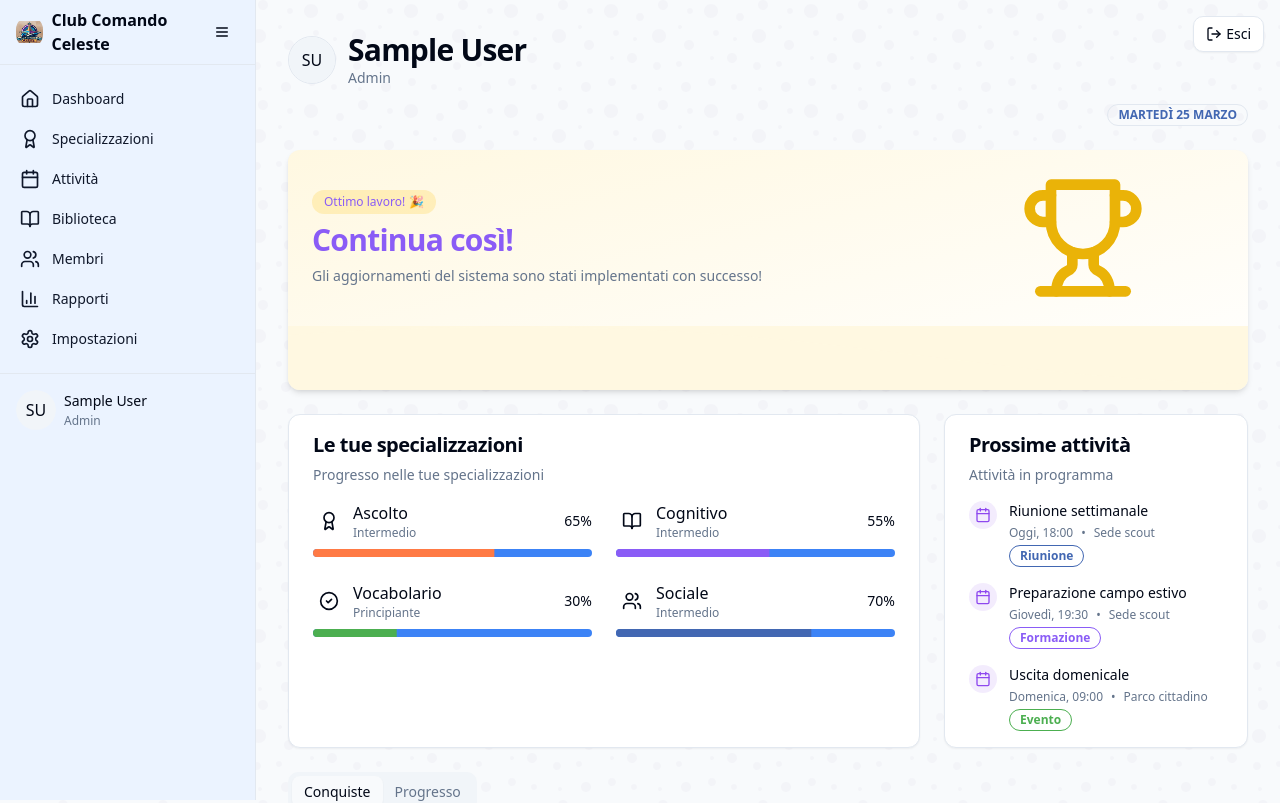
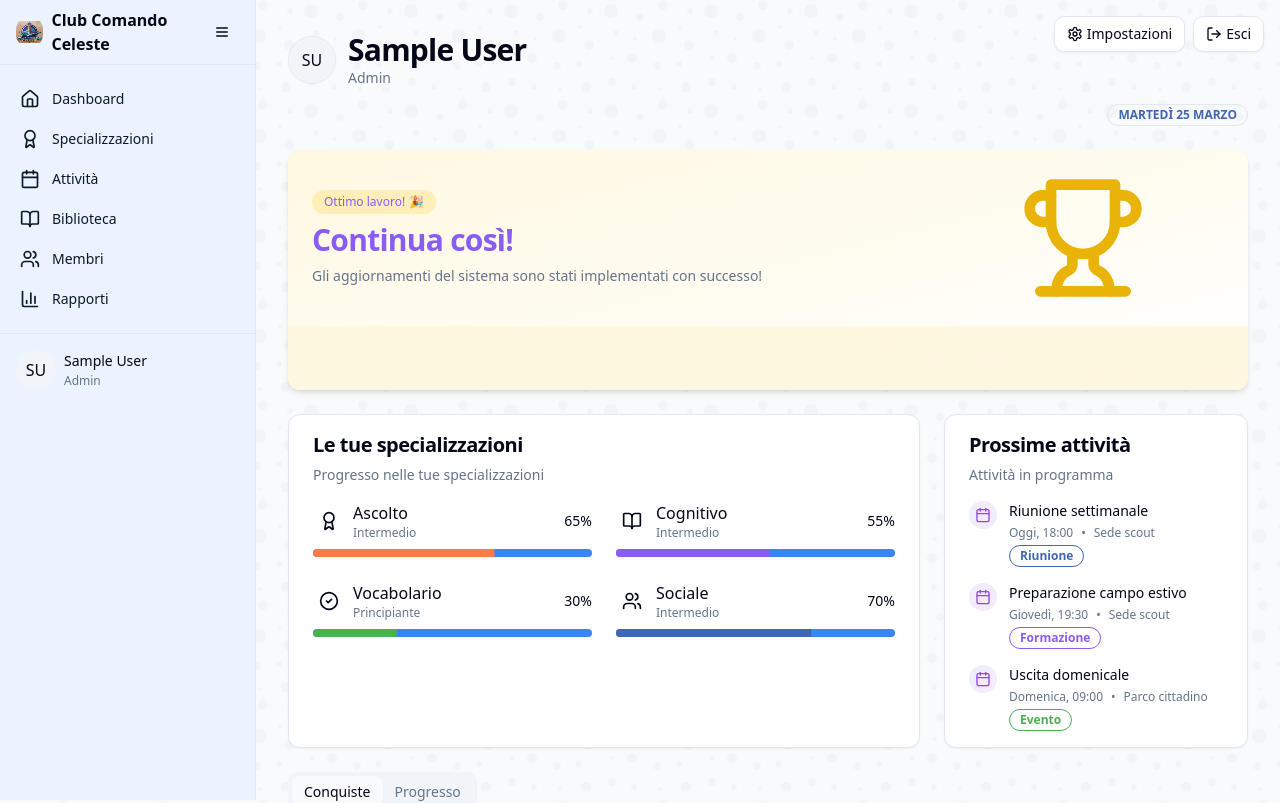
Before and after one commit to helpdesk270/scoutmanagers, a React (Vite) app: page / in a window 1280 px wide. Shown: the top 803 px of the page. Built offline with nearby package versions, Linux system fonts and the light colour scheme; sample sign-in values are in the browser's storage.

Commit message:
Fix: Move settings button to the left
Move the settings button to the left side of the "Esci" button.

```diff
--- a/src/components/MobileNavigation.tsx
+++ b/src/components/MobileNavigation.tsx
@@ -54,12 +54,6 @@ const MobileNavigation: React.FC = () => {
       icon: <BarChart3 className="h-5 w-5" />,
       path: "/rapporti",
       allowed: ["direttore", "admin"]
-    },
-    {
-      title: "Impostazioni",
-      icon: <Settings className="h-5 w-5" />,
-      path: "/impostazioni",
-      allowed: ["integrante", "animatore", "direttore", "admin"]
     }
   ];
 
--- a/src/components/Sidebar.tsx
+++ b/src/components/Sidebar.tsx
@@ -96,6 +96,9 @@ const Sidebar: React.FC<SidebarProps> = ({ children }) => {
       .toUpperCase();
   };
 
+  // Find the settings navigation item
+  const settingsItem = navigationItems.find(item => item.title === "Impostazioni");
+
   return (
     <div className="flex min-h-screen w-full">
       <aside
@@ -138,7 +141,7 @@ const Sidebar: React.FC<SidebarProps> = ({ children }) => {
         <Separator />
         <div className="flex-1 overflow-auto py-4">
           <nav className="space-y-1 px-2">
-            {filteredNavigation.map((item) => (
+            {filteredNavigation.filter(item => item.title !== "Impostazioni").map((item) => (
               <Link
                 key={item.path}
                 to={item.path}
@@ -185,7 +188,19 @@ const Sidebar: React.FC<SidebarProps> = ({ children }) => {
         )}
       >
         {user && (
-          <div className="fixed top-4 right-4 z-30">
+          <div className="fixed top-4 right-4 z-30 flex items-center gap-2">
+            {settingsItem && (
+              <Button
+                variant="outline"
+                size="sm"
+                as={Link}
+                to={settingsItem.path}
+                className="flex items-center gap-1 bg-white shadow-sm"
+              >
+                <Settings className="h-4 w-4" />
+                <span className="hidden sm:inline">Impostazioni</span>
+              </Button>
+            )}
             <Button
               variant="outline"
               size="sm"
```
